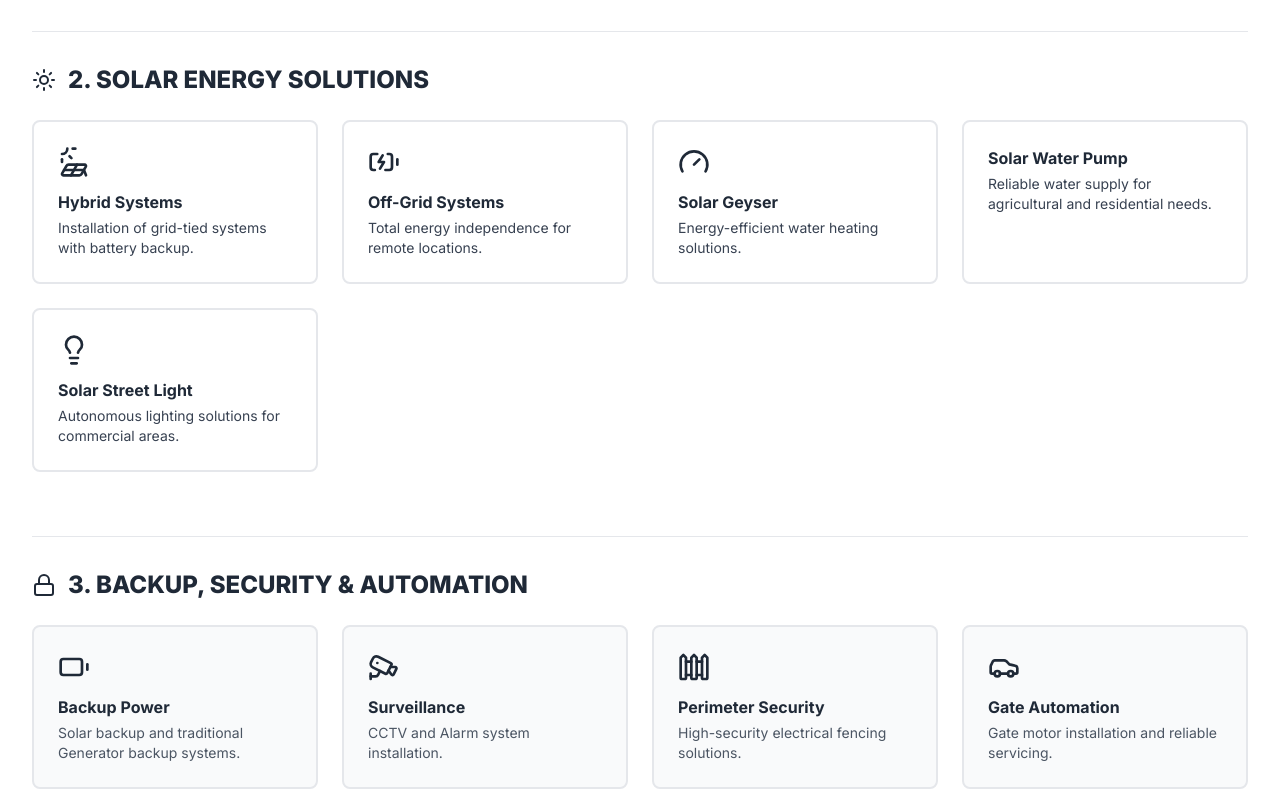
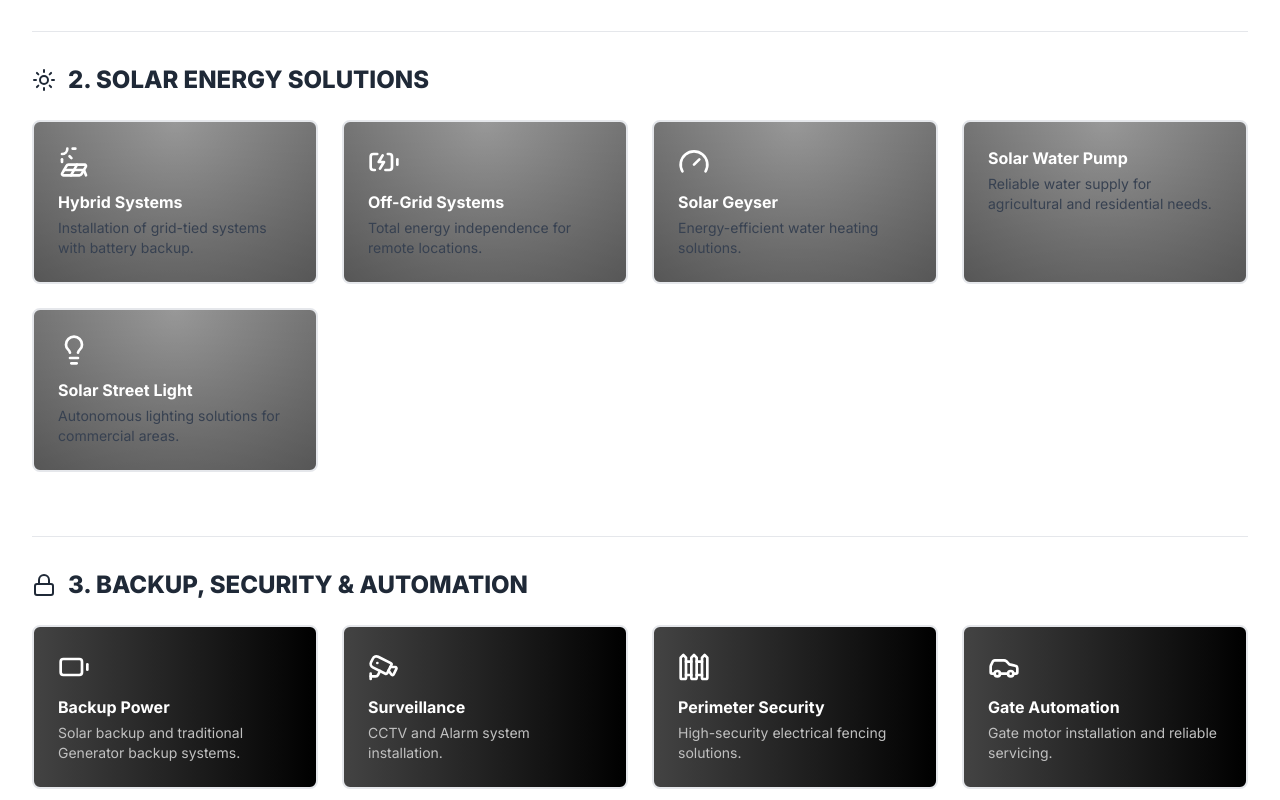
Before and after one commit to bizkit-sme/website, a plain HTML site: page docs/demo/man-cave/index.html in a window 1280 px wide. Shown: the part 1180-1980 px from the top of the page. Drawn offline with nearby package versions, Linux system fonts and the light colour scheme.

Commit message:
Add gradient

```diff
--- a/docs/demo/man-cave/index.html
+++ b/docs/demo/man-cave/index.html
@@ -80,16 +80,28 @@
 	     background: #ED213A;  /* fallback for old browsers */
 	     background: -webkit-linear-gradient(to right, #93291E, #ED213A);  /* Chrome 10-25, Safari 5.1-6 */
 	     background: linear-gradient(to right, #93291E, #ED213A); /* W3C, IE 10+/ Edge, Firefox 16+, Chrome 26+, Opera 12+, Safari 7+ */
-	     color: silver;
+	     color: #ffffff;
 	 }
 
 	 .redglow p {
 	     color: silver;
 	 }
 
-	 .blackglow{
+	 .silverglow{
 	     background: linear-gradient(to bottom, rgba(255,255,255,0.15) 0%, rgba(0,0,0,0.15) 100%), radial-gradient(at top center, rgba(255,255,255,0.40) 0%, rgba(0,0,0,0.40) 120%) #989898;
 	     background-blend-mode: multiply,multiply;
+	     color: #ffffff;
+	 }
+
+	 .blackglow{
+	     color: #ffffff;
+	     background: #000000;  /* fallback for old browsers */
+	     background: -webkit-linear-gradient(to right, #434343, #000000);  /* Chrome 10-25, Safari 5.1-6 */
+	     background: linear-gradient(to right, #434343, #000000); /* W3C, IE 10+/ Edge, Firefox 16+, Chrome 26+, Opera 12+, Safari 7+ */
+	 }
+
+	 .blackglow p{
+	     color: silver;
 	 }
 	</style>
     </head>
@@ -166,7 +178,7 @@
 				1. Core Electrical Services
                             </h3>
                             <div class="grid grid-cols-1 md:grid-cols-2 lg:grid-cols-4 gap-6">
-				<div class="blackglow service-card p-6 border-2 border-gray-200 transition bg-gray-50 hover:bg-white rounded-lg">
+				<div class="redglow service-card p-6 border-2 border-gray-200 transition bg-gray-50 hover:bg-white rounded-lg">
                                     <i data-lucide="factory" class="w-8 h-8 text-primary mb-3"></i>
                                     <h4 class="font-bold mb-1">Installation</h4>
                                     <p class="text-sm text-gray-600">Residential, Commercial, and Industrial electrical installation.</p>
@@ -185,7 +197,7 @@ background: linear-gradient(to right, #93291E, #ED213A); /* W3C, IE 10+/ Edge, F
                                     <h4 class="font-bold mb-1">Maintenance</h4>
                                     <p class="text-sm text-gray-600">Repair and maintenance of all electrical equipment.</p>
 				</div>
-				<div class="blackglow service-card p-6 border-2 border-gray-200 transition bg-gray-50 hover:bg-white rounded-lg">
+				<div class="redglow service-card p-6 border-2 border-gray-200 transition bg-gray-50 hover:bg-white rounded-lg">
                                     <i data-lucide="building-2" class="w-8 h-8 text-primary mb-3"></i>
                                     <h4 class="font-bold mb-1">Compliance Checks</h4>
                                     <p class="text-sm text-gray-600">Ensuring all installations meet safety standards.</p>
@@ -200,27 +212,27 @@ background: linear-gradient(to right, #93291E, #ED213A); /* W3C, IE 10+/ Edge, F
 				2. Solar Energy Solutions
                             </h3>
                             <div class="grid grid-cols-1 md:grid-cols-2 lg:grid-cols-4 gap-6">
-				<div class="service-card p-6 border-2 border-primary transition bg-secondary bg-opacity-10 hover:bg-secondary/20 rounded-lg">
+				<div class="silverglow service-card p-6 border-2 border-primary transition bg-secondary bg-opacity-10 hover:bg-secondary/20 rounded-lg">
                                     <i data-lucide="solar-panel" class="w-8 h-8 text-primary mb-3"></i>
                                     <h4 class="font-bold mb-1">Hybrid Systems</h4>
                                     <p class="text-sm text-gray-700">Installation of grid-tied systems with battery backup.</p>
 				</div>
-				<div class="service-card p-6 border-2 border-primary transition bg-secondary bg-opacity-10 hover:bg-secondary/20 rounded-lg">
+				<div class="silverglow service-card p-6 border-2 border-primary transition bg-secondary bg-opacity-10 hover:bg-secondary/20 rounded-lg">
                                     <i data-lucide="battery-charging" class="w-8 h-8 text-primary mb-3"></i>
                                     <h4 class="font-bold mb-1">Off-Grid Systems</h4>
                                     <p class="text-sm text-gray-700">Total energy independence for remote locations.</p>
 				</div>
-				<div class="service-card p-6 border-2 border-primary transition bg-secondary bg-opacity-10 hover:bg-secondary/20 rounded-lg">
+				<div class="silverglow service-card p-6 border-2 border-primary transition bg-secondary bg-opacity-10 hover:bg-secondary/20 rounded-lg">
                                     <i data-lucide="gauge" class="w-8 h-8 text-primary mb-3"></i>
                                     <h4 class="font-bold mb-1">Solar Geyser</h4>
                                     <p class="text-sm text-gray-700">Energy-efficient water heating solutions.</p>
 				</div>
-				<div class="service-card p-6 border-2 border-primary transition bg-secondary bg-opacity-10 hover:bg-secondary/20 rounded-lg">
+				<div class="silverglow service-card p-6 border-2 border-primary transition bg-secondary bg-opacity-10 hover:bg-secondary/20 rounded-lg">
                                     <i data-lucide="pump-kin" class="w-8 h-8 text-primary mb-3"></i>
                                     <h4 class="font-bold mb-1">Solar Water Pump</h4>
                                     <p class="text-sm text-gray-700">Reliable water supply for agricultural and residential needs.</p>
 				</div>
-				<div class="service-card p-6 border-2 border-primary transition bg-secondary bg-opacity-10 hover:bg-secondary/20 rounded-lg">
+				<div class="silverglow service-card p-6 border-2 border-primary transition bg-secondary bg-opacity-10 hover:bg-secondary/20 rounded-lg">
                                     <i data-lucide="lightbulb" class="w-8 h-8 text-primary mb-3"></i>
                                     <h4 class="font-bold mb-1">Solar Street Light</h4>
                                     <p class="text-sm text-gray-700">Autonomous lighting solutions for commercial areas.</p>
@@ -235,22 +247,22 @@ background: linear-gradient(to right, #93291E, #ED213A); /* W3C, IE 10+/ Edge, F
 				3. Backup, Security & Automation
                             </h3>
                             <div class="grid grid-cols-1 md:grid-cols-2 lg:grid-cols-4 gap-6">
-				<div class="service-card p-6 border-2 border-gray-200 transition bg-gray-50 hover:bg-white rounded-lg">
+				<div class="blackglow service-card p-6 border-2 border-gray-200 transition bg-gray-50 hover:bg-white rounded-lg">
                                     <i data-lucide="battery" class="w-8 h-8 text-primary mb-3"></i>
                                     <h4 class="font-bold mb-1">Backup Power</h4>
                                     <p class="text-sm text-gray-600">Solar backup and traditional Generator backup systems.</p>
 				</div>
-				<div class="service-card p-6 border-2 border-gray-200 transition bg-gray-50 hover:bg-white rounded-lg">
+				<div class="blackglow service-card p-6 border-2 border-gray-200 transition bg-gray-50 hover:bg-white rounded-lg">
                                     <i data-lucide="cctv" class="w-8 h-8 text-primary mb-3"></i>
                                     <h4 class="font-bold mb-1">Surveillance</h4>
                                     <p class="text-sm text-gray-600">CCTV and Alarm system installation.</p>
 				</div>
-				<div class="service-card p-6 border-2 border-gray-200 transition bg-gray-50 hover:bg-white rounded-lg">
+				<div class="blackglow service-card p-6 border-2 border-gray-200 transition bg-gray-50 hover:bg-white rounded-lg">
                                     <i data-lucide="fence" class="w-8 h-8 text-primary mb-3"></i>
                                     <h4 class="font-bold mb-1">Perimeter Security</h4>
                                     <p class="text-sm text-gray-600">High-security electrical fencing solutions.</p>
 				</div>
-				<div class="service-card p-6 border-2 border-gray-200 transition bg-gray-50 hover:bg-white rounded-lg">
+				<div class="blackglow service-card p-6 border-2 border-gray-200 transition bg-gray-50 hover:bg-white rounded-lg">
                                     <i data-lucide="car" class="w-8 h-8 text-primary mb-3"></i>
                                     <h4 class="font-bold mb-1">Gate Automation</h4>
                                     <p class="text-sm text-gray-600">Gate motor installation and reliable servicing.</p>
```
